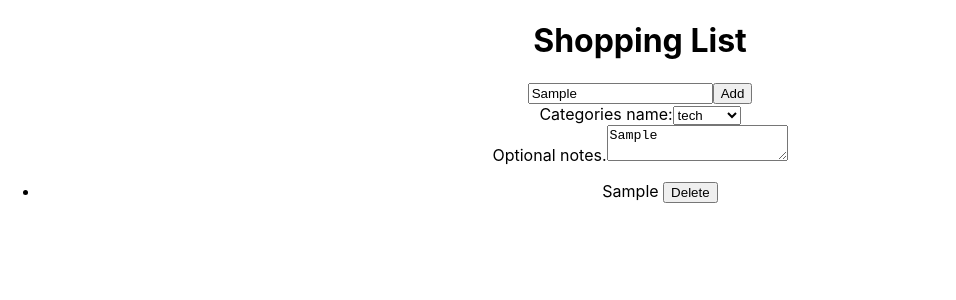
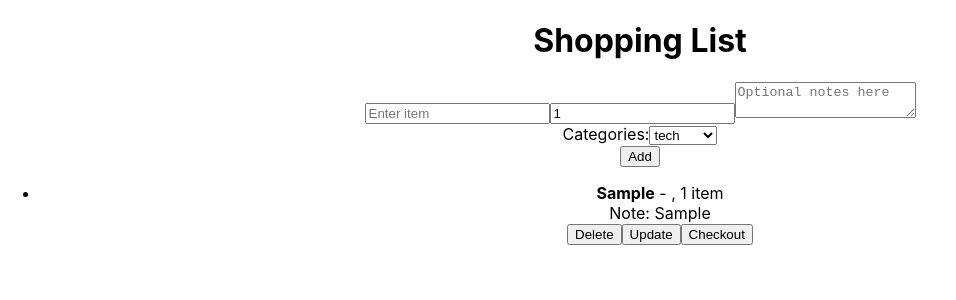
Before and after one commit to Rethabile17/Shopping-List-App-with-Redux, a React (Create React App) app: page / in a window 1280 px wide. Both pictures are taken after typing "Sample", "Sample" into the empty fields and a click on the button "Add". Shown: the top 300 px of the page, without its empty margins (0-956 px from the left). Built offline with nearby package versions, Linux system fonts and the light colour scheme.

Commit message:
done with edit,delete and add are work,also checkout

```diff
--- a/src/additem.js
+++ b/src/additem.js
@@ -1,13 +1,28 @@
 import { useDispatch } from "react-redux";
 import { useState } from "react";
-import { addItem, deleteItem } from "./redux/addItemReducer";
+import { addItem, } from "./redux/addItemReducer";
 
 function AddItem() {
   const [item, setItem] = useState("");
+  const [quantity, setQuantity] = useState(1);
+  const [optionalNotes,setOptionalNotes] = useState("");
+  const [Category, setCategory] = useState("");
+
   const dispatch = useDispatch();
 
+
   const handleAddItem = () => {
-    dispatch(addItem({ id: Date.now(), item }));
+    dispatch(addItem({ id: Date.now(),
+        item,
+        quantity,
+        optionalNotes,
+        Category,
+     }));
+
+     setItem("");
+     setQuantity(1);
+     setOptionalNotes("");
+     setCategory("");
   };
 
   return (
@@ -21,19 +36,30 @@ function AddItem() {
         onChange={(e) => setItem(e.target.value)}
         value={item}
       />
-      <button onClick={handleAddItem}>Add</button>
-      <div>Categories name:
-        <select>
-            <option>tech</option>
-            <option>food</option>
-            <option>toys</option>
-            <option>sport</option>
-            <option>clothing</option>
+      <input type="number"
+      placeholder="Insert Quantity"
+      name="quantity"
+      onChange={(e) => setQuantity(e.target.value)}
+      value={quantity}
+      />
+      <textarea
+      name="optional notes"
+      placeholder="Optional notes here"
+      onChange={(e) => setOptionalNotes(e.target.value)}
+      value={optionalNotes}
+      />
+      <div>
+        <label>Categories:</label>
+        <select value={Category} onChange={(e) => setCategory(e.target.value)}>
+            <option value="tech">tech</option>
+            <option value="food">food</option>
+            <option value="toys">toys</option>
+            <option value="sport">sport</option>
+            <option value="clothing">clothing</option>
         </select>
       </div>
-      <div>Optional notes.
-        <textarea></textarea>
-      </div>
+      <button onClick={handleAddItem}>Add</button>
+
     </div>
   );
 }
--- a/src/itemtodo.js
+++ b/src/itemtodo.js
@@ -1,28 +1,104 @@
 import { useSelector, useDispatch } from "react-redux";
-import { deleteItem } from "./redux/addItemReducer";
+import { deleteItem, editedItem, checkOutItem } from "./redux/addItemReducer";
+import { useState } from "react";
 
 function ItemToDo() {
-  // Use the correct slice name from the Redux store
   const items = useSelector((state) => state.shoppingItem);
 
   const dispatch = useDispatch();
 
-  if (!Array.isArray(items)) {
-    return <div>No items available.</div>; // Handle the case where items might be undefined or not an array
+  const [editId, setEditId] = useState(null);
+  const [newValue, setNewValue] = useState({});
+
+  const handleEditedItem = (item) => {
+    if (editId === item.id) {
+      dispatch(editedItem({ id: item.id, ...newValue }));
+      setEditId(null);
+      setNewValue({});
+    } else {
+      setEditId(item.id);
+      setNewValue({
+        ShoppingItem: item.ShoppingItem,
+        category: item.category,
+        quantity: item.quantity,
+        optionalNotes: item.optionalNotes,
+      });
     }
+  };
+
+  const checkOut = (id) => {
+    dispatch(checkOutItem(id));
+  };
+
 
   return (
     <ul>
     {items.map((item) => (
       <li key={item.id}>
-          {item.item} {/* Ensure this matches the property name in your state */}
+        {editId === item.id ? (
+          <div className="edit-fields">
+            <input
+              className="shopping-list-input"
+              type="text"
+              value={newValue.ShoppingItem || ''}
+              onChange={(e) =>
+                setNewValue({ ...newValue, ShoppingItem: e.target.value })
+              }
+              placeholder="Item"
+            />
+            <input
+              className="shopping-list-input"
+              type="text"
+              value={newValue.category || ''}
+              onChange={(e) =>
+                setNewValue({ ...newValue, category: e.target.value })
+              }
+              placeholder="Category"
+            />
+            <input
+              className="shopping-list-input"
+              type="number"
+              value={newValue.quantity || ''}
+              onChange={(e) =>
+                setNewValue({ ...newValue, quantity: e.target.value })
+              }
+              placeholder="Quantity"
+            />
+            <input
+              className="shopping-list-input"
+              type="text"
+              value={newValue.optionalNotes || ''}
+              onChange={(e) =>
+                setNewValue({ ...newValue, optionalNotes: e.target.value })
+              }
+              placeholder="Note"
+            />
+          </div>
+        ) : (
+          <div
+            className="display-box"
+            style={{
+              textDecoration: item.checkedOut ? "line-through" : "none",
+            }}
+          >
+            <strong>{item.item}</strong> - {item.category},{" "}
+            {item.quantity} {item.quantity > 1 ? "items" : "item"}
+            {item.optionalNotes && <div>Note: {item.optionalNotes}</div>}
+          </div>
+        )}
+
         <button onClick={() => dispatch(deleteItem(item.id))}>
           Delete
+        </button>
+        <button onClick={() => handleEditedItem(item)}>
+          {editId === item.id ? "Save" : "Update"}
+        </button>
+        <button onClick={() => checkOut(item.id)}>
+          {item.checkedOut ? "Undo Checkout" : "Checkout"}
         </button>
       </li>
     ))}
   </ul>
 );
 }
-
 export default ItemToDo;
--- a/src/redux/addItemReducer.js
+++ b/src/redux/addItemReducer.js
@@ -8,11 +8,25 @@ const itemSlice = createSlice({
     addItem(state, action) {
       state.push(action.payload);
     },
+
     deleteItem(state, action) {
       return state.filter((item) => item.id !== action.payload);
     },
+
+    editedItem(state, action) {
+      const index = state.findIndex((item) => item.id === action.payload.id);
+      if (index !== -1) {
+        state[index] = { ...state[index], ...action.payload };
+      }
+    },
+    checkOutItem(state, action) {
+      const index = state.findIndex((item) => item.id === action.payload);
+      if (index !== -1) {
+        state[index].checkedOut = !state[index].checkedOut;
+      }
+    }
   },
 });
 
-export const { addItem, deleteItem } = itemSlice.actions;
+export const { addItem, deleteItem, editedItem, checkOutItem } = itemSlice.actions;
 export default itemSlice.reducer;
```
Lines whose indentation alone changed are shown as unchanged.
